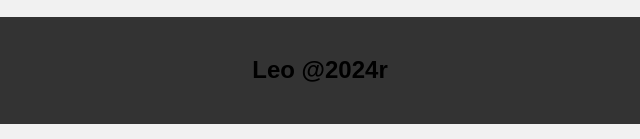
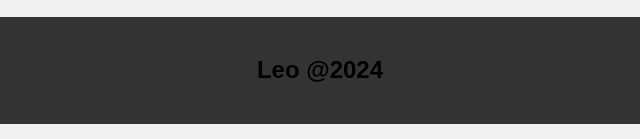
Before and after one commit to LeoChengYuan/452, a plain HTML site: page index.html in a window 1280 px wide. Shown: the part 1247-1386 px from the top of the page, 320-960 px from the left. Drawn offline with Linux system fonts and the light colour scheme.

Commit message:
Update index.html

```diff
--- a/index.html
+++ b/index.html
@@ -163,7 +163,7 @@ body {
 </div>
 
 <div class="footer">
-  <h2>Leo @2024r</h2>
+  <h2>Leo @2024</h2>
 </div>
 
 </body>
```
